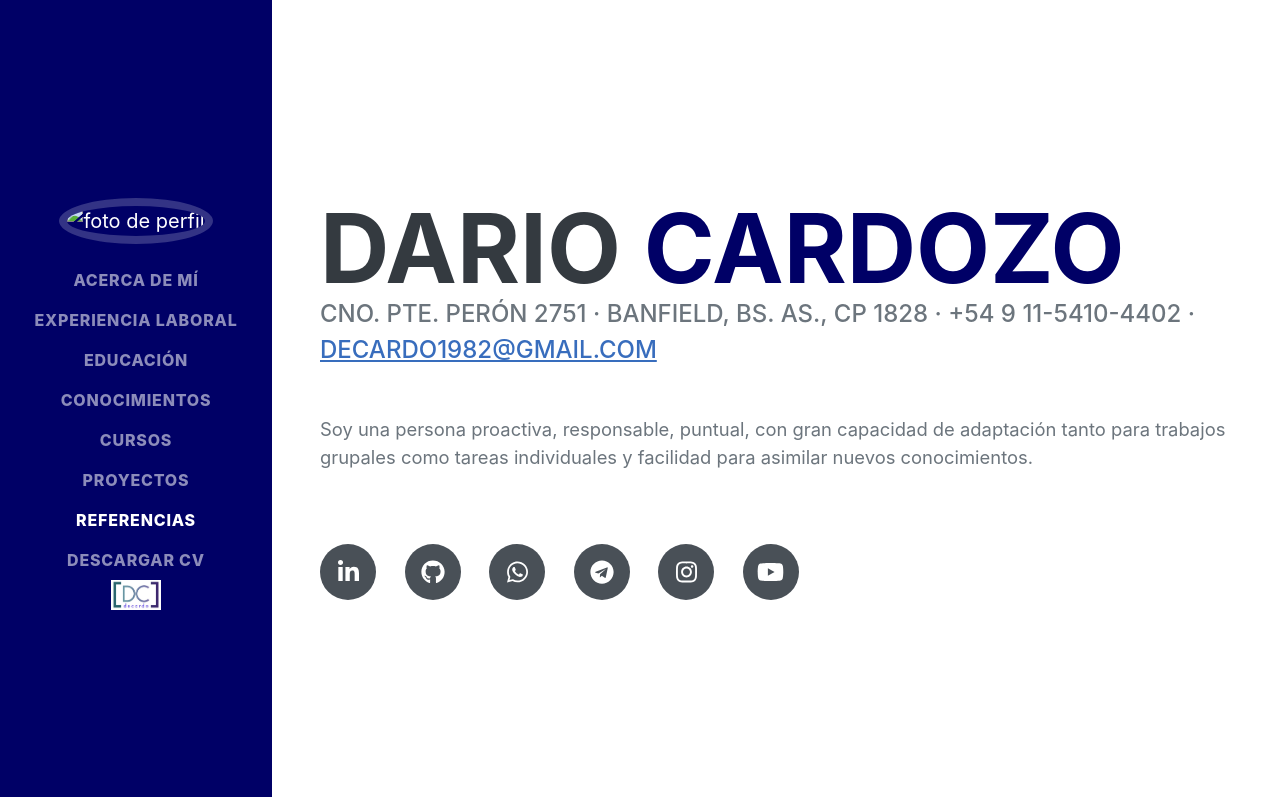
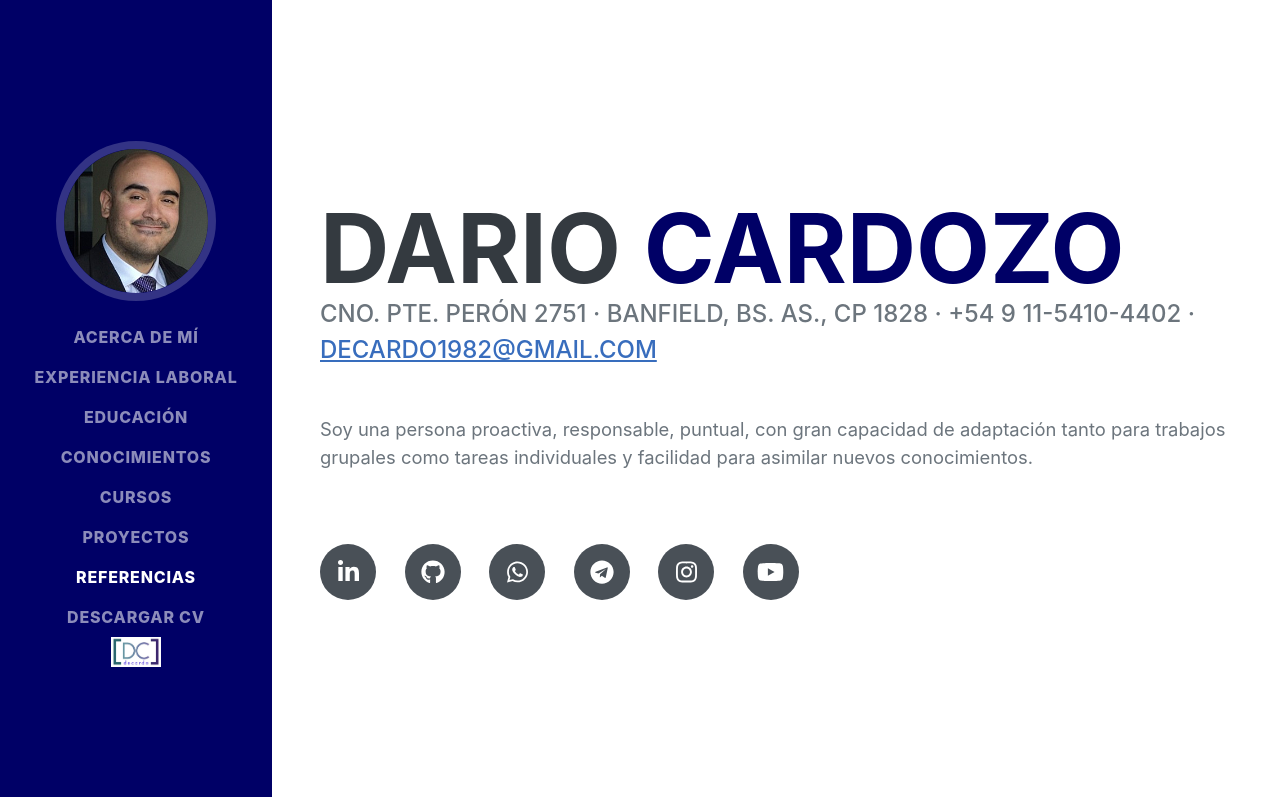
Before and after one commit to decardo1982/Proyecto_CV_Bootstrap, a plain HTML site: page index.html in a window 1280 px wide. Shown: the top 797 px of the page. Drawn offline with nearby package versions, Linux system fonts and the light colour scheme; a script that the page names is missing; a web font is replaced by a local one.

Commit message:
corrección de foto de perfil

```diff
--- a/index.html
+++ b/index.html
@@ -21,7 +21,7 @@
         <nav class="navbar navbar-expand-lg navbar-dark bg-primary fixed-top" id="sideNav">
             <a class="navbar-brand js-scroll-trigger" href="#page-top">
                 <span class="d-block d-lg-none">Dario E. Cardozo</span>
-                <span class="d-none d-lg-block"><img class="img-fluid img-profile rounded-circle mx-auto mb-2" src="assets/img/p" alt="foto de perfil" /></span>
+                <span class="d-none d-lg-block"><img class="img-fluid img-profile rounded-circle mx-auto mb-2" src="assets/img/profile.jpg" alt="foto de perfil" /></span>
             </a>
             <button class="navbar-toggler" type="button" data-bs-toggle="collapse" data-bs-target="#navbarResponsive" aria-controls="navbarResponsive" aria-expanded="false" aria-label="Toggle navigation"><span class="navbar-toggler-icon"></span></button>
             <div class="collapse navbar-collapse" id="navbarResponsive">
```
